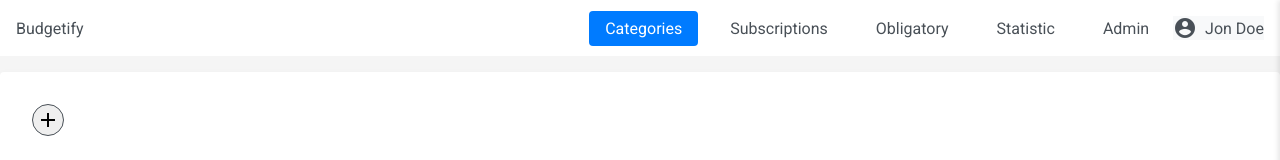
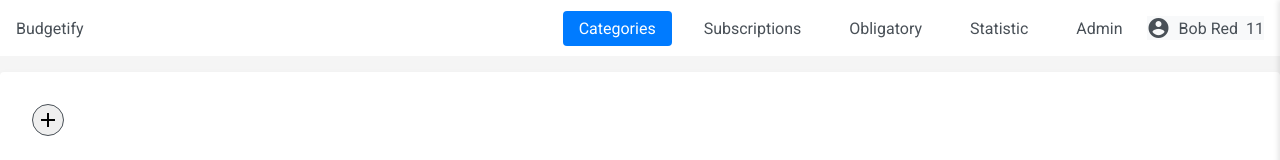
Before and after one commit to SiarhKul/angular-mentorship, an Angular app: page /categories in a window 1280 px wide. Shown: the top 160 px of the page. Built offline with nearby package versions, Linux system fonts and the light colour scheme; no server answers.

Commit message:
chore: Temporal solution for userInfo

```diff
--- a/src/app/features/auth/services/api/auth.service.ts
+++ b/src/app/features/auth/services/api/auth.service.ts
@@ -1,8 +1,8 @@
 import {Injectable} from '@angular/core';
 import {HttpClient} from '@angular/common/http';
-import {Observable} from 'rxjs';
 import {API_URLS} from "../../../../shared/constants/api-url";
 import {AUTH_ENDPOINT} from "../../../../shared/constants/endpoints";
+import {User} from "../../../../shared/types/interfaces";
 
 @Injectable({
   providedIn: 'root'
@@ -12,14 +12,12 @@ export class AuthService {
   constructor(private http: HttpClient) {
   }
 
-  login(username: string, password: string): Observable<any> {
+  login(username: string, password: string) {
     const url = `${API_URLS.baseUrl}${AUTH_ENDPOINT.login}`;
 
-    let objectObservable = this.http.post(url, {
+    return this.http.post<User>(url, {
       username,
       password
     });
-
-    return objectObservable;
   }
 }
--- a/src/app/features/header/header.component.html
+++ b/src/app/features/header/header.component.html
@@ -1,4 +1,3 @@
-
 <header class='header'>
   <div class='logo'>
     Budgetify
@@ -8,15 +7,19 @@
 
     <nav class='navigation'>
       <ul>
-      <li><a routerLink='categories' routerLinkActive='active'>Categories</a></li>
-      <li><a routerLink='subscriptions' routerLinkActive='active'>Subscriptions</a></li>
-      <li><a routerLink='obligatory' routerLinkActive='active'>Obligatory</a></li>
-      <li><a routerLink='statistic' routerLinkActive='active'>Statistic</a></li>
+        <li><a routerLink='categories' routerLinkActive='active'>Categories</a>
+        </li>
+        <li><a routerLink='subscriptions' routerLinkActive='active'>Subscriptions</a>
+        </li>
+        <li><a routerLink='obligatory' routerLinkActive='active'>Obligatory</a>
+        </li>
+        <li><a routerLink='statistic' routerLinkActive='active'>Statistic</a>
+        </li>
         <li><a routerLink='admin' routerLinkActive='active'>Admin</a></li>
       </ul>
     </nav>
 
-  <app-user-profile-badge/>
+    <app-user-profile-badge [user]="userInfo"/>
   </div>
 
 </header>
--- a/src/app/features/header/header.component.ts
+++ b/src/app/features/header/header.component.ts
@@ -1,6 +1,10 @@
-import { Component } from '@angular/core';
-import { RouterLink, RouterLinkActive } from '@angular/router';
-import { UserProfileBadgeComponent } from '../user-profile-badge/user-profile-badge.component';
+import {Component} from '@angular/core';
+import {RouterLink, RouterLinkActive} from '@angular/router';
+import {
+  UserProfileBadgeComponent
+} from '../user-profile-badge/user-profile-badge.component';
+import {User} from "../../shared/types/interfaces";
+import {UserService} from "../../shared/services/user.service";
 
 @Component({
   selector: 'app-header',
@@ -13,5 +17,13 @@ import { UserProfileBadgeComponent } from '../user-profile-badge/user-profile-ba
   styleUrl: './header.component.css'
 })
 export class HeaderComponent {
+  userInfo: User | null;
+
+  constructor(
+    private userService: UserService
+  ) {
+    this.userInfo = userService.getUser();
+  }
+
 
 }
--- a/src/app/features/user-profile-badge/user-profile-badge.component.html
+++ /dev/null
@@ -1,5 +0,0 @@
-<span class='badge'>
-  {{ user }}
-  <mat-icon>account_circle</mat-icon>
-  <span>Jon Doe</span>
-</span>
--- a/src/app/features/user-profile-badge/user-profile-badge.component.ts
+++ b/src/app/features/user-profile-badge/user-profile-badge.component.ts
@@ -1,6 +1,6 @@
-import {Component} from '@angular/core';
+import {Component, Input} from '@angular/core';
 import {MatIconModule} from '@angular/material/icon';
-import {UserService} from "../../shared/services/user.service";
+import {User} from "../../shared/types/interfaces";
 
 @Component({
   selector: 'app-user-profile-badge',
@@ -8,15 +8,15 @@ import {UserService} from "../../shared/services/user.service";
   imports: [
     MatIconModule,
   ],
-  templateUrl: './user-profile-badge.component.html',
-  styleUrl: './user-profile-badge.component.css'
+  styleUrl: './user-profile-badge.component.css',
+  template: `
+    <span class='badge'>
+      <mat-icon>account_circle</mat-icon>
+      <span>Bob Red</span>
+      <span>{{ user?.username }}11</span>
+    </span>
+  `,
 })
 export class UserProfileBadgeComponent {
-  user: Record<string, string> | null = null;
-
-  constructor(
-    private userService: UserService
-  ) {
-    this.user = userService.user;
-  }
+  @Input() user: User | null | undefined;
 }
--- a/src/app/shared/services/user.service.ts
+++ b/src/app/shared/services/user.service.ts
@@ -1,12 +1,17 @@
 import {Injectable} from "@angular/core";
+import {User} from "../types/interfaces";
 
 @Injectable({
   providedIn: 'root'
 })
 export class UserService {
-  user: Record<string, string> | null = null
+  user: User | null = null
 
-  setUser(user: Record<string, string>) {
+  setUser(user: User) {
     this.user = user
   }
+
+  getUser() {
+    return this.user;
+  }
 }
--- /dev/null
+++ b/src/app/shared/types/interfaces.ts
@@ -0,0 +1,4 @@
+export interface User {
+  id: number;
+  username: string;
+}
```
Lines whose indentation alone changed are shown as unchanged.
